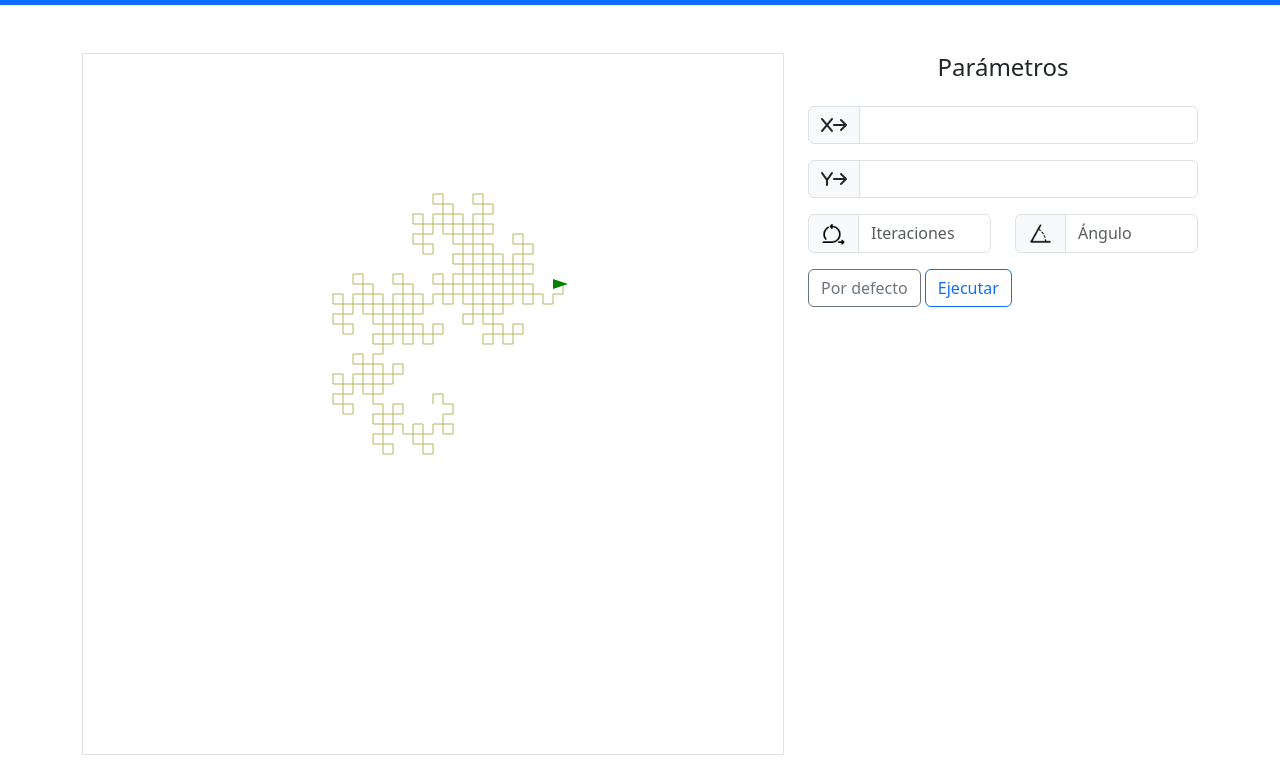
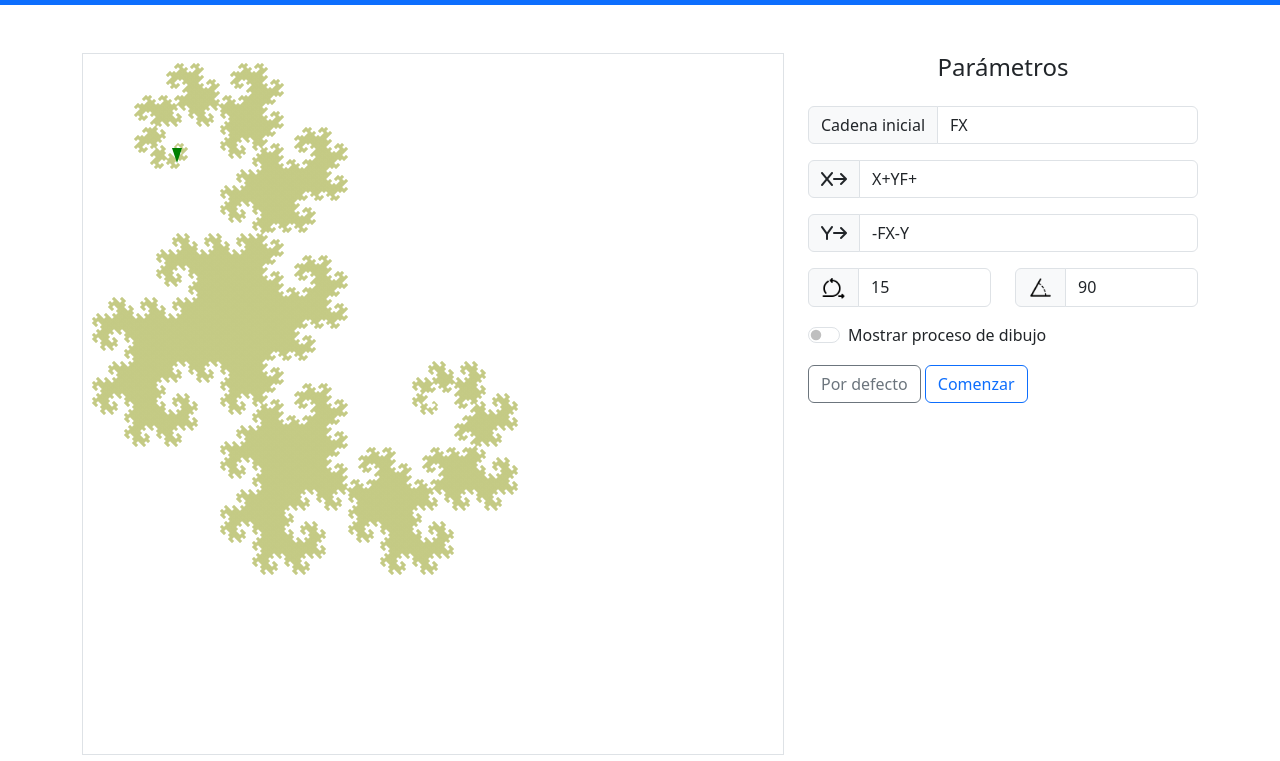
Before and after one commit to rhorbe/curva-dragon, a plain HTML site: page index.html in a window 1280 px wide. Shown: the part 51-812 px from the top of the page. Drawn offline with nearby package versions, Linux system fonts and the light colour scheme.

Commit message:
Dibujo a partir de inputs

```diff
--- a/index.html
+++ b/index.html
@@ -46,16 +46,22 @@
             <form autocomplete="off" novalidate>
 
               <div class="input-group mb-3">
+                <span class="input-group-text" id="basic-addon1">Cadena inicial</span>
+                <input type="text" class="form-control" id="cadenaInicial" value="FX">
+              </div>
+
+              <div class="input-group mb-3">
                 <span class="input-group-text" id="basic-addon1"><i class="fa-solid fa-x"></i>
                   <i class="fa-solid fa-arrow-right"></i></span>
-                <input type="text" class="form-control">
+                <input type="text" class="form-control" id="transicionX" value="X+YF+">
               </div>
 
               <div class="input-group mb-3">
                 <span class="input-group-text" id="basic-addon1"><i class="fa-solid fa-y"></i>
                   <i class="fa-solid fa-arrow-right"></i></span>
-                <input type="text" class="form-control">
+                <input type="text" class="form-control" id="transicionY" value="-FX-Y">
               </div>
+
 
               <div class="row">
                 <div class="col">
@@ -63,7 +69,7 @@
                     <span class="input-group-text" id="input-iteraciones">
                       <img src="./images/agile.png" width="25" height="25">
                     </span>
-                    <input type="number" class="form-control" placeholder="Iteraciones">
+                    <input type="number" class="form-control" placeholder="Iteraciones" id="iteraciones" value="15">
                   </div>
                 </div>
                 <div class="col">
@@ -71,13 +77,20 @@
                     <span class="input-group-text" id="basic-addon1">
                       <img src="./images/angle.png" width="25" height="25">
                     </span>
-                    <input type="number" class="form-control" placeholder="Ángulo">
+                    <input type="number" class="form-control" placeholder="Ángulo" id="angulo" value="90">
                   </div>
                 </div>
               </div>
 
+              <div class="input-group mb-3">
+                <div class="form-check form-switch">
+                  <input class="form-check-input" type="checkbox" role="switch" id="marcadoMostrarProcesoDibujo">
+                  <label class="form-check-label" for="marcadoMostrarProcesoDibujo">Mostrar proceso de dibujo</label>
+                </div>
+              </div>
+
               <button type="submit" class="btn btn-outline-secondary">Por defecto</button>
-              <button type="submit" class="btn btn-outline-primary">Ejecutar</button>
+              <button type="submit" class="btn btn-outline-primary">Comenzar</button>
 
           </div>
           </form>
--- a/lib/curva-dragon.js
+++ b/lib/curva-dragon.js
@@ -1,13 +1,28 @@
-const cadenaInicial = "FX";
-const anchoLinea = 1;
-const avance = 10;
-const velocidad = 1;
-const angulo = 90;
-const iteraciones = 15;
+const DEFAULT_AVANCE = 2;
+const DEFAULT_CADENA_INICIAL = "FX";
+const DEFAULT_TRANSICION_X = "X+YF+";
+const DEFAULT_TRANSICION_Y = "FX-Y";
+const DEFAULT_ITERACIONES = 15;
+const DEFAULT_ANGULO = 90;
+const DEFAULT_ANCHO_LINEA = 1;
+const DEFAULT_VELOCIDAD = 1;
+
+let cadenaInicial = document.getElementById("cadenaInicial").value;
+let transicionX = document.getElementById("transicionX").value;
+let transicionY = document.getElementById("transicionY").value;
+let iteraciones = document.getElementById("iteraciones").value;
+let angulo = document.getElementById("angulo").value;
+let marcadoMostrarProcesoDibujo = document.getElementById(
+  "marcadoMostrarProcesoDibujo"
+).checked;
+
+let avance = DEFAULT_AVANCE;
+let anchoLinea = DEFAULT_ANCHO_LINEA;
+let velocidad = DEFAULT_VELOCIDAD;
 
 const diccionarioTransiciones = {
-  X: "X+YF+",
-  Y: "-FX-Y",
+  X: transicionX,
+  Y: transicionY,
 };
 
 const diccionarioInterpretaciones = {
@@ -50,7 +65,9 @@ function reemplazarCaracteres(cadena, diccionarioTransiciones) {
 }
 
 function configuracionInicial() {
-  setSpeed(velocidad);
+  if (marcadoMostrarProcesoDibujo) {
+    setSpeed(velocidad);
+  }
   width(anchoLinea);
   color(randomColor_h());
 }
```
